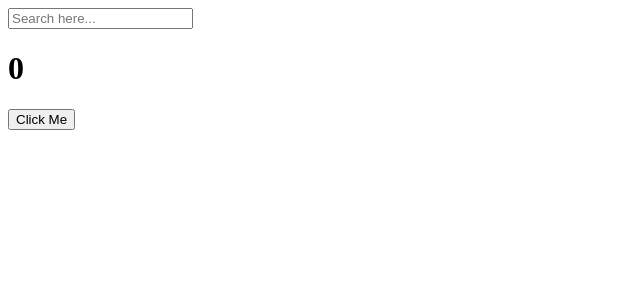
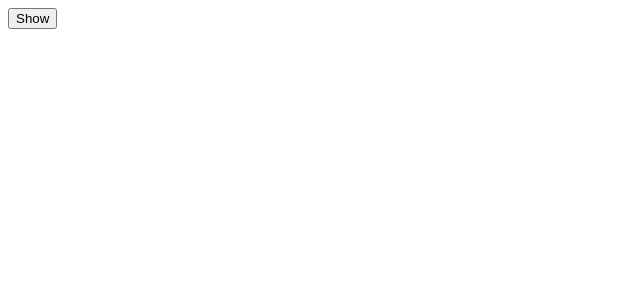
Before and after one commit to pottq577/react-for-beginners-2, a React (Create React App) app: page / in a window 1280 px wide. Shown: the top 300 px of the page, without its empty margins (0-640 px from the left). Built offline with nearby package versions, Linux system fonts and the light colour scheme.

Commit message:
Cleanup function

```diff
--- a/src/App.js
+++ b/src/App.js
@@ -1,34 +1,31 @@
 import { useState, useEffect } from "react";
 
+function Hello() {
+  useEffect(() => {
+    console.log("hi");
+    return () => console.log("bye");
+  }, []);
+  /* useEffect(function (){
+    console.log("hi")
+    return function(){
+      console.log("bye")
+    }
+  }, []);
+   같은 코드지만 위 방식이 더 선호됨
+    Cleanup 함수는 컴포넌트가 삭제될 때 실행됨
+    가끔 필요하지만, 웬만해선 필요 없을 기능
+  */
+  return <h1>Hello</h1>;
+}
+
 function App() {
-  const [counter, setValue] = useState(0);
-  const [keyword, setKeyword] = useState("");
-  const onClick = () => setValue((prev) => prev + 1);
-  const onChange = (event) => setKeyword(event.target.value);
-  console.log("i run all the time");
-  useEffect(() => {
-    console.log("I run only once.");
-  }, []);
-  // keyword가 변화할 떄 코드를 실행함, counter가 변화하면 코드를 실행하지 않음
-  useEffect(() => {
-    console.log("I run when 'keyword' changes");
-  }, [keyword]);
-  useEffect(() => {
-    console.log("I run when 'counter' changes");
-  }, [counter]);
-  useEffect(() => {
-    console.log("I run when 'keyword' & 'counter' changes");
-  }, [counter, keyword]);
+  const [showing, setShowing] = useState(false);
+  const onClick = () => setShowing((prev) => !prev);
   return (
+    // 자바스크립트 사용 시 {} 필요
     <div>
-      <input
-        value={keyword}
-        onChange={onChange}
-        type="text"
-        placeholder="Search here..."
-      ></input>
-      <h1>{counter}</h1>
-      <button onClick={onClick}>Click Me</button>
+      {showing ? <Hello /> : null}
+      <button onClick={onClick}>{showing ? "Hide" : "Show"}</button>
     </div>
   );
 }
```
